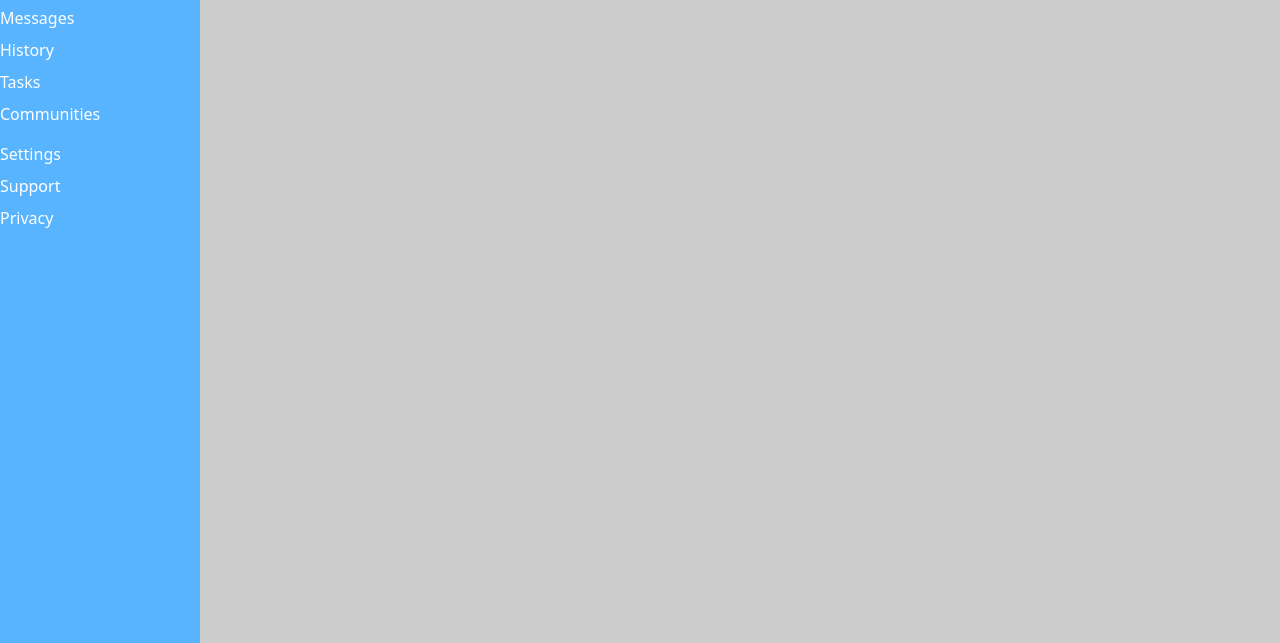
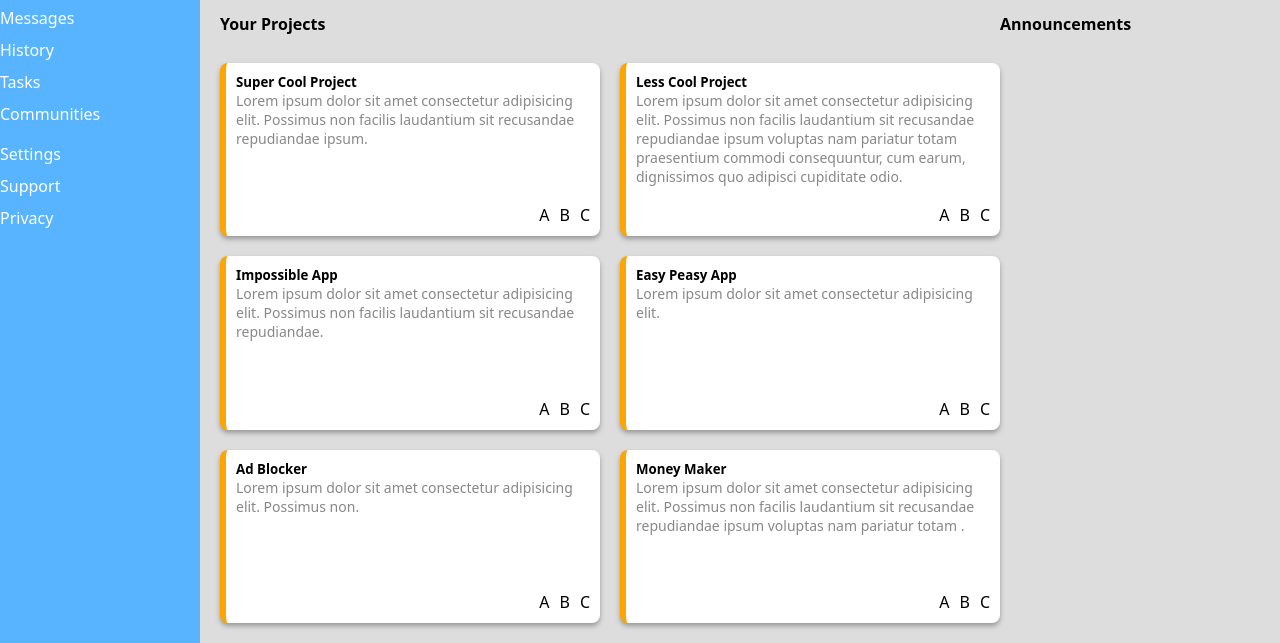
Before and after one commit to prefolo/admin-dashboard, a plain HTML site: page index.html in a window 1280 px wide. Shown: the part 157-800 px from the top of the page. Drawn offline with Linux system fonts and the light colour scheme.

Commit message:
Add Projects section

```diff
--- a/index.html
+++ b/index.html
@@ -48,6 +48,67 @@
         </div>
 
     </div>
-    <div id="main-content"></div>
+    <div id="main-content">
+        <div id="projects">
+            <p>Your Projects</p>
+            <div class="card">
+                <h5>Super Cool Project</h5>
+                <p>Lorem ipsum dolor sit amet consectetur adipisicing elit. Possimus non facilis laudantium sit recusandae repudiandae ipsum.</p>
+                <div>
+                    <span>A</span>
+                    <span>B</span>
+                    <span>C</span>
+                </div>
+            </div>
+            <div class="card">
+                <h5>Less Cool Project</h5>
+                <p>Lorem ipsum dolor sit amet consectetur adipisicing elit. Possimus non facilis laudantium sit recusandae repudiandae ipsum voluptas nam pariatur totam praesentium commodi consequuntur, cum earum, dignissimos quo adipisci cupiditate odio.</p>
+                <div>
+                    <span>A</span>
+                    <span>B</span>
+                    <span>C</span>
+                </div>
+            </div>
+            <div class="card">
+                <h5>Impossible App</h5>
+                <p>Lorem ipsum dolor sit amet consectetur adipisicing elit. Possimus non facilis laudantium sit recusandae repudiandae.</p>
+                <div>
+                    <span>A</span>
+                    <span>B</span>
+                    <span>C</span>
+                </div>
+            </div>
+            <div class="card">
+                <h5>Easy Peasy App</h5>
+                <p>Lorem ipsum dolor sit amet consectetur adipisicing elit.</p>
+                <div>
+                    <span>A</span>
+                    <span>B</span>
+                    <span>C</span>
+                </div>
+            </div>
+            <div class="card">
+                <h5>Ad Blocker</h5>
+                <p>Lorem ipsum dolor sit amet consectetur adipisicing elit. Possimus non.</p>
+                <div>
+                    <span>A</span>
+                    <span>B</span>
+                    <span>C</span>
+                </div>
+            </div>
+            <div class="card">
+                <h5>Money Maker</h5>
+                <p>Lorem ipsum dolor sit amet consectetur adipisicing elit. Possimus non facilis laudantium sit recusandae repudiandae ipsum voluptas nam pariatur totam .</p>
+                <div>
+                    <span>A</span>
+                    <span>B</span>
+                    <span>C</span>
+                </div>
+            </div>
+        </div>
+        <div id="announcements">
+            <p>Announcements</p>
+        </div>
+    </div>
 </body>
 </html>
--- a/style.css
+++ b/style.css
@@ -40,7 +40,7 @@ body{
 }
 
 #main-content{
-    background-color: rgb(205, 205, 205);
+    background-color: #ddd;
 }
 
 /* sidebar */
@@ -139,3 +139,56 @@ input[type="search"]{
 #welcome-name {
     font-size: 18px;
 }
+
+/* main content */
+
+#main-content{
+    display: grid;
+    grid-template-columns: 1fr 260px;
+    padding: 20px;
+}
+
+
+/* projects */
+
+
+#projects{
+    display: grid;
+    gap: 20px;
+    grid-template-columns: 1fr 1fr;
+    grid-template-rows: 30px 1fr 1fr 1fr;
+
+}
+
+#projects > p{
+    font-weight: bold;
+    grid-column: 1/3;
+}
+
+.card{
+    background-color: #fff;
+    border-radius: 8px;
+    border-left: 6px solid orange;
+    padding: 10px;
+    box-shadow: 0px 3px 5px #999;
+    display: grid;
+    grid-template-rows: max-content;
+}
+
+.card p{
+    color: #888;
+    font-size: 14px;
+}
+
+.card div{
+    display: flex;
+    align-items: flex-end;
+    justify-content: flex-end;
+    gap: 10px;
+}
+
+/* announcements */
+
+#announcements>p {
+    font-weight: bold;
+}
```
